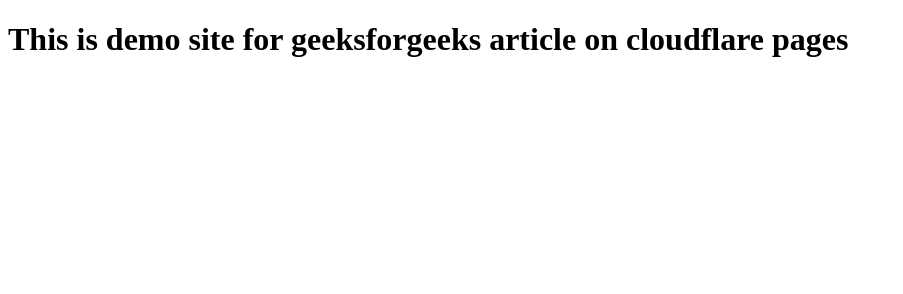
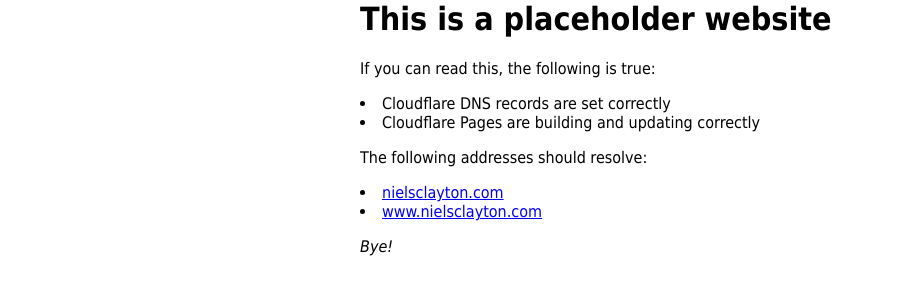
Before and after one commit to Niels-Clayton/nielsclayton.com, a plain HTML site: page index.html in a window 1280 px wide. Shown: the whole page, without its empty margins (0-903 px from the left). Drawn offline with Linux system fonts and the light colour scheme.

Commit message:
Updated placholder website

```diff
--- a/index.html
+++ b/index.html
@@ -1,12 +1,33 @@
-<!DOCTYPE html>
-<html lang="en">
 <head>
-    <meta charset="UTF-8">
-    <meta http-equiv="X-UA-Compatible" content="IE=edge">
-    <meta name="viewport" content="width=device-width, initial-scale=1.0">
-    <title>Cloudflare Pages Demo</title>
+    <title>Niels Clayton</title>
+    <style>
+        html {
+            color-scheme: light dark;
+        }
+
+        body {
+            width: 35em;
+            margin: 0 auto;
+            font-family: Tahoma, Verdana, Arial, sans-serif;
+        }
+    </style>
 </head>
+
 <body>
-    <h1>This is demo site for geeksforgeeks article on cloudflare pages</h1>
+    <h1>This is a placeholder website</h1>
+    <p>If you can read this, the following is true: <br>
+        <li>Cloudflare DNS records are set correctly</li>
+        <li>Cloudflare Pages are building and updating correctly</li>
+
+
+    </p>
+
+    <p>The following addresses should resolve:<br>
+        <li><a href="http://nielsclayton.com">nielsclayton.com</a></li>
+        <li><a href="http://www.nielsclayton.com">www.nielsclayton.com</a></li>
+    </p>
+
+    <p><em>Bye!</em></p>
 </body>
+
 </html>
```
